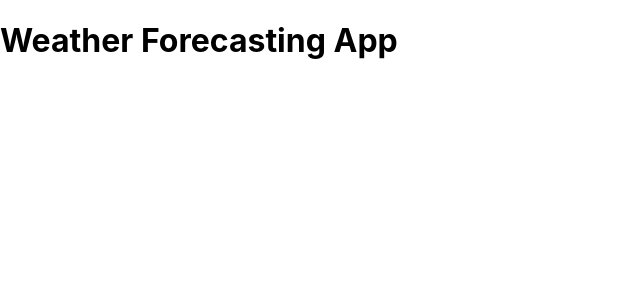
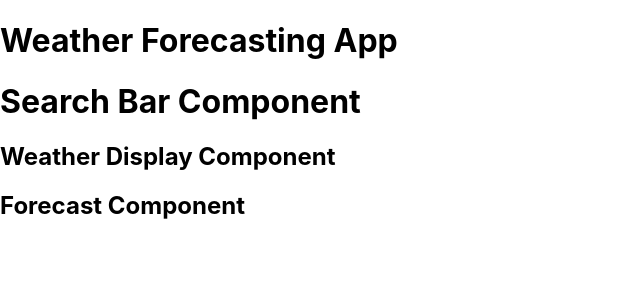
Before and after one commit to markfrancisantonio/weather-forecasting-app, a React (Create React App) app: page / in a window 1280 px wide. Shown: the top 300 px of the page, without its empty margins (0-640 px from the left). Built offline with nearby package versions, Linux system fonts and the light colour scheme.

Commit message:
Add UI skeleton with placeholder components

```diff
--- a/src/App.js
+++ b/src/App.js
@@ -1,7 +1,14 @@
+import SearchBar from "./components/SearchBar";
+import WeatherDisplay from "./components/WeatherDisplay";
+import Forecast from "./components/Forecast";
+
 function App() {
   return (
     <div className="App">
       <h1>Weather Forecasting App</h1>
+      <SearchBar />
+      <WeatherDisplay />
+      <Forecast />
     </div>
   );
 }
--- /dev/null
+++ b/src/components/Forecast.jsx
@@ -0,0 +1,9 @@
+function Forecast(){
+    return(
+        <div>
+            <h2>Forecast Component</h2>
+            </div>
+    );
+}
+
+export default Forecast;
--- /dev/null
+++ b/src/components/SearchBar.jsx
@@ -0,0 +1,9 @@
+function SearchBar() {
+    return (
+        <div>
+            <h1>Search Bar Component</h1>
+        </div>
+    );
+}
+
+export default SearchBar;
--- /dev/null
+++ b/src/components/WeatherDisplay.jsx
@@ -0,0 +1,9 @@
+function WeatherDisplay(){
+    return(
+        <div>
+            <h2>Weather Display Component</h2>
+        </div>
+    );
+}
+
+export default WeatherDisplay;
```
Also changed, not shown: 1 other file (tests, documents, lock files or other folders).
